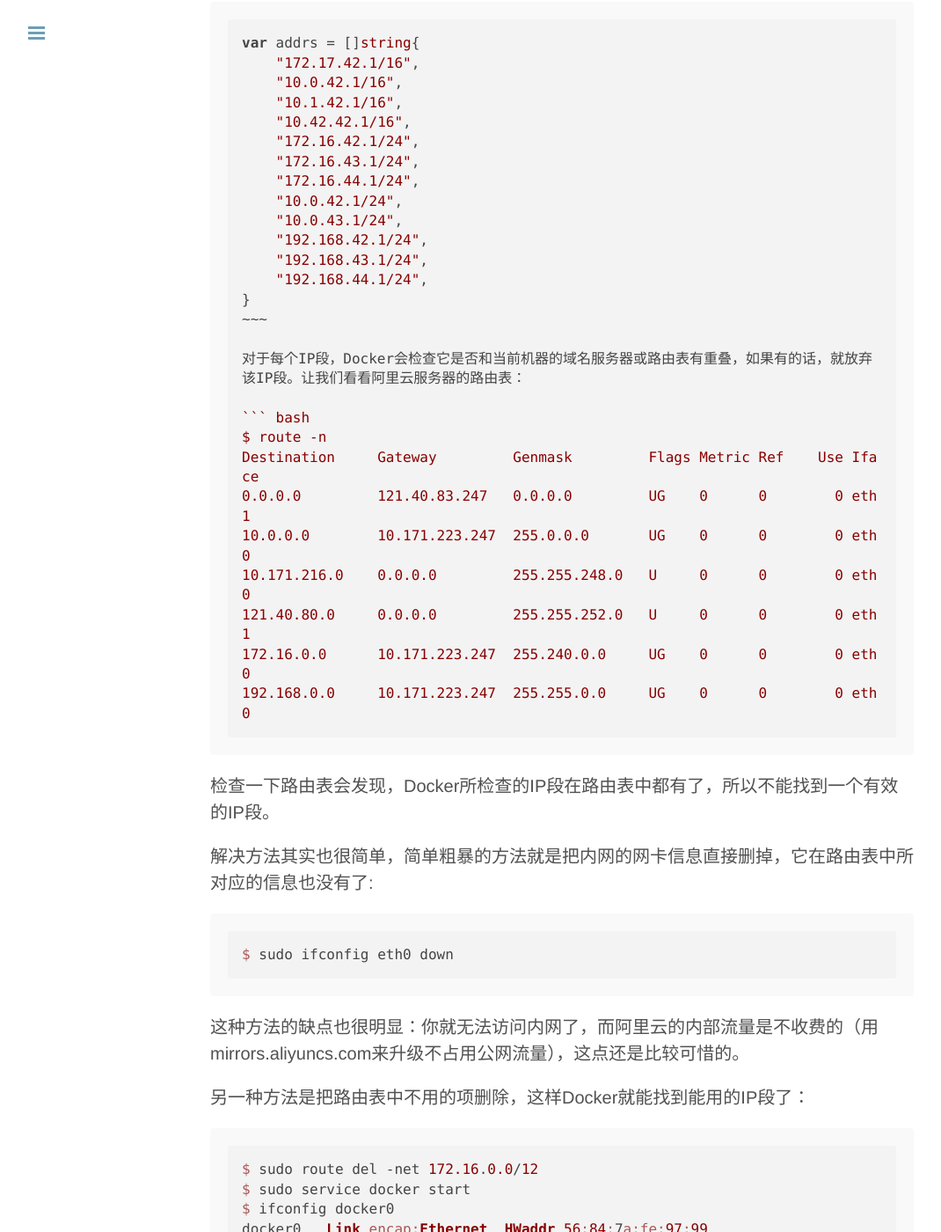
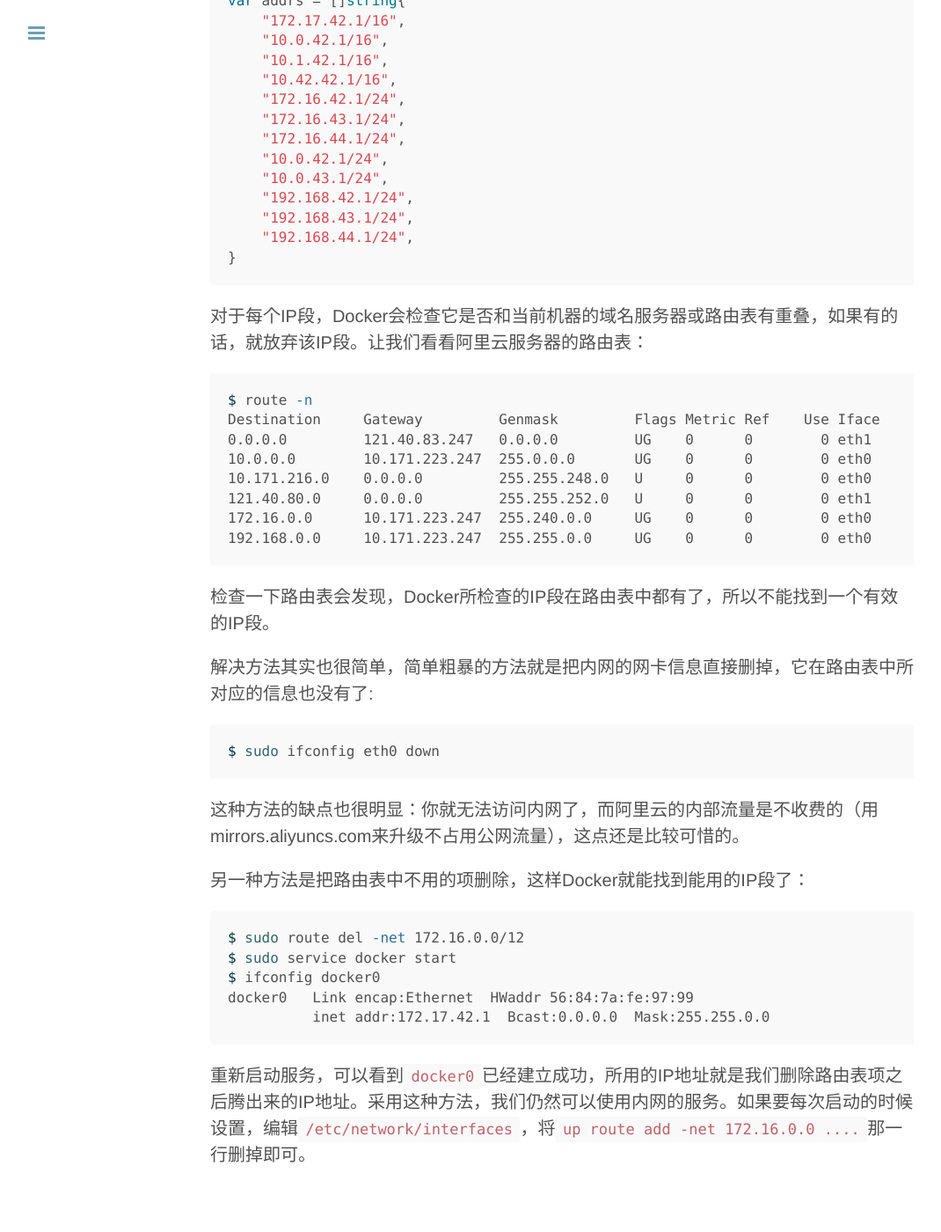
Before and after one commit to hanjianwei/hanjianwei.github.io, a Jekyll site: the page built from _posts/2014-07-30-docker-on-aliyun.md, in a window 1280 px wide and 1400 px high, scrolled down 1120 px. Shown: the whole window at 88% size, without its empty margins (1-1071 px from the left). Built offline with Jekyll 4.4.1, drawn with Linux system fonts in a browser that asks for light colours; nearby versions of some CDN libraries; comment, search, counter and statistics services are not loaded; some of the changed text lies outside the part shown.

Commit message:
Fix highlight

````diff
--- a/_includes/head.html
+++ b/_includes/head.html
@@ -15,7 +15,6 @@
 
   <!-- CSS -->
   <link rel="stylesheet" href="{{ site.baseurl }}public/css/style.css">
-  <link rel="stylesheet" href="//cdnjs.cloudflare.com/ajax/libs/highlight.js/8.8.0/styles/default.min.css">
 
   <!-- Icons -->
   <link rel="apple-touch-icon-precomposed" sizes="144x144" href="{{ site.baseurl }}public/apple-touch-icon-precomposed.png">
--- a/_layouts/default.html
+++ b/_layouts/default.html
@@ -26,8 +26,6 @@
 
     <label for="sidebar-checkbox" class="sidebar-toggle"></label>
 
-    <script src="//cdnjs.cloudflare.com/ajax/libs/highlight.js/8.8.0/highlight.min.js"></script>
-
     <script>
       (function(document) {
         var toggle = document.querySelector('.sidebar-toggle');
--- a/_posts/2014-07-30-docker-on-aliyun.md
+++ b/_posts/2014-07-30-docker-on-aliyun.md
@@ -20,7 +20,7 @@ Could not find a free IP address range for interface 'docker0'. Please configure
 
 那么，在阿里云中为什么会启动失败呢？在[Docker的源代码](https://github.com/docker/docker)搜索上述错误信息，可以看出问题出在[createBridge](https://github.com/docker/docker/blob/4398108433121ce2ac9942e607da20fa1680871a/daemon/networkdriver/bridge/driver.go#L246)这个函数中。该函数会检查[下列IP段](https://github.com/docker/docker/blob/503d124677f5a0221e1bf8c8ed7320a15c5e01db/daemon/networkdriver/bridge/driver.go#L53-L70):
 
-``` go
+~~~ go
 var addrs = []string{
     "172.17.42.1/16",
     "10.0.42.1/16",
@@ -39,7 +39,7 @@ var addrs = []string{
 
 对于每个IP段，Docker会检查它是否和当前机器的域名服务器或路由表有重叠，如果有的话，就放弃该IP段。让我们看看阿里云服务器的路由表：
 
-``` bash
+~~~ bash
 $ route -n
 Destination     Gateway         Genmask         Flags Metric Ref    Use Iface
 0.0.0.0         121.40.83.247   0.0.0.0         UG    0      0        0 eth1
@@ -48,7 +48,7 @@ Destination     Gateway         Genmask         Flags Metric Ref    Use Iface
 121.40.80.0     0.0.0.0         255.255.252.0   U     0      0        0 eth1
 172.16.0.0      10.171.223.247  255.240.0.0     UG    0      0        0 eth0
 192.168.0.0     10.171.223.247  255.255.0.0     UG    0      0        0 eth0
-```
+~~~
 
 检查一下路由表会发现，Docker所检查的IP段在路由表中都有了，所以不能找到一个有效的IP段。
 
````
Also changed, not shown: other parts of _layouts/default.html (+0 -2 lines).
